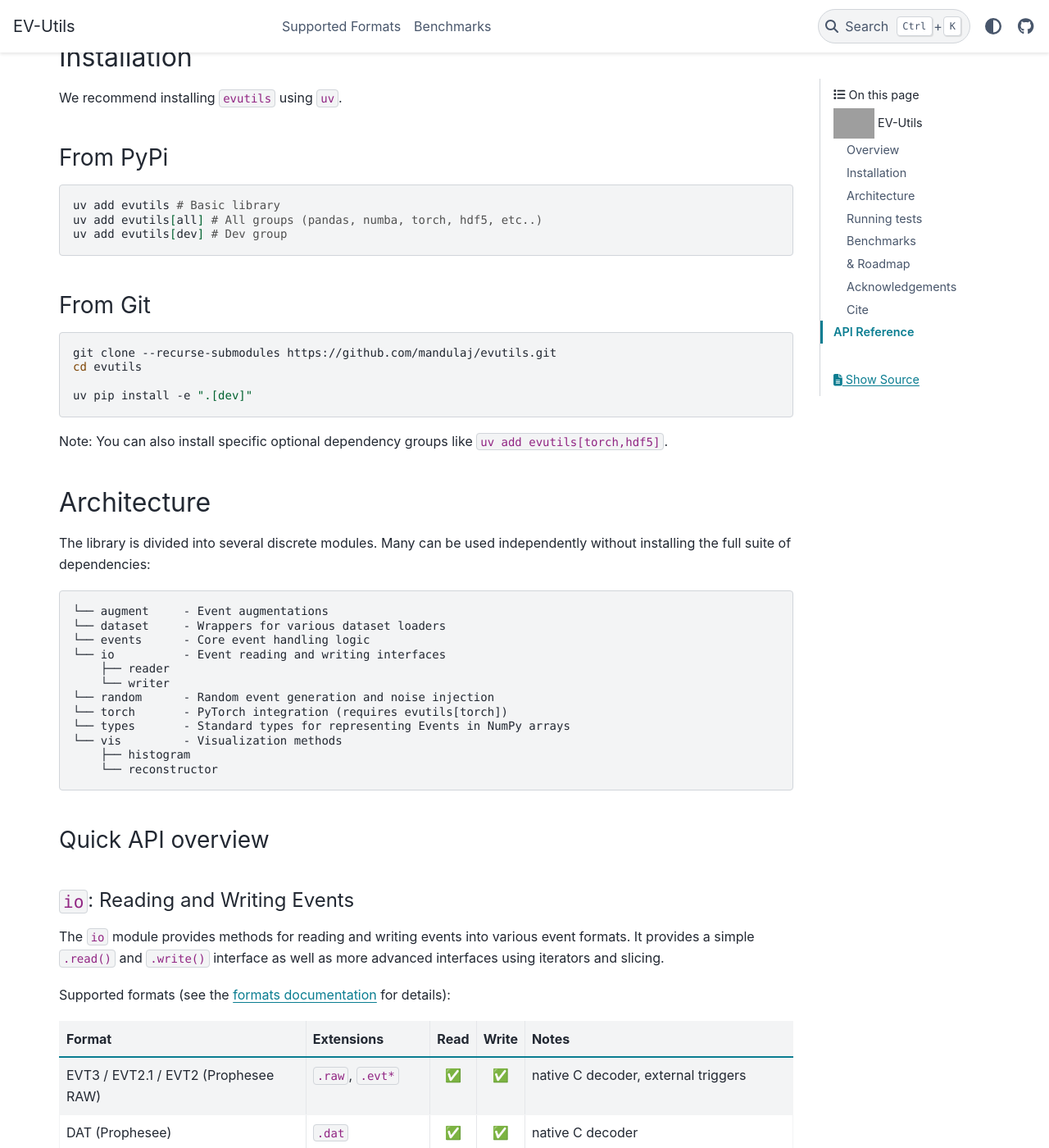
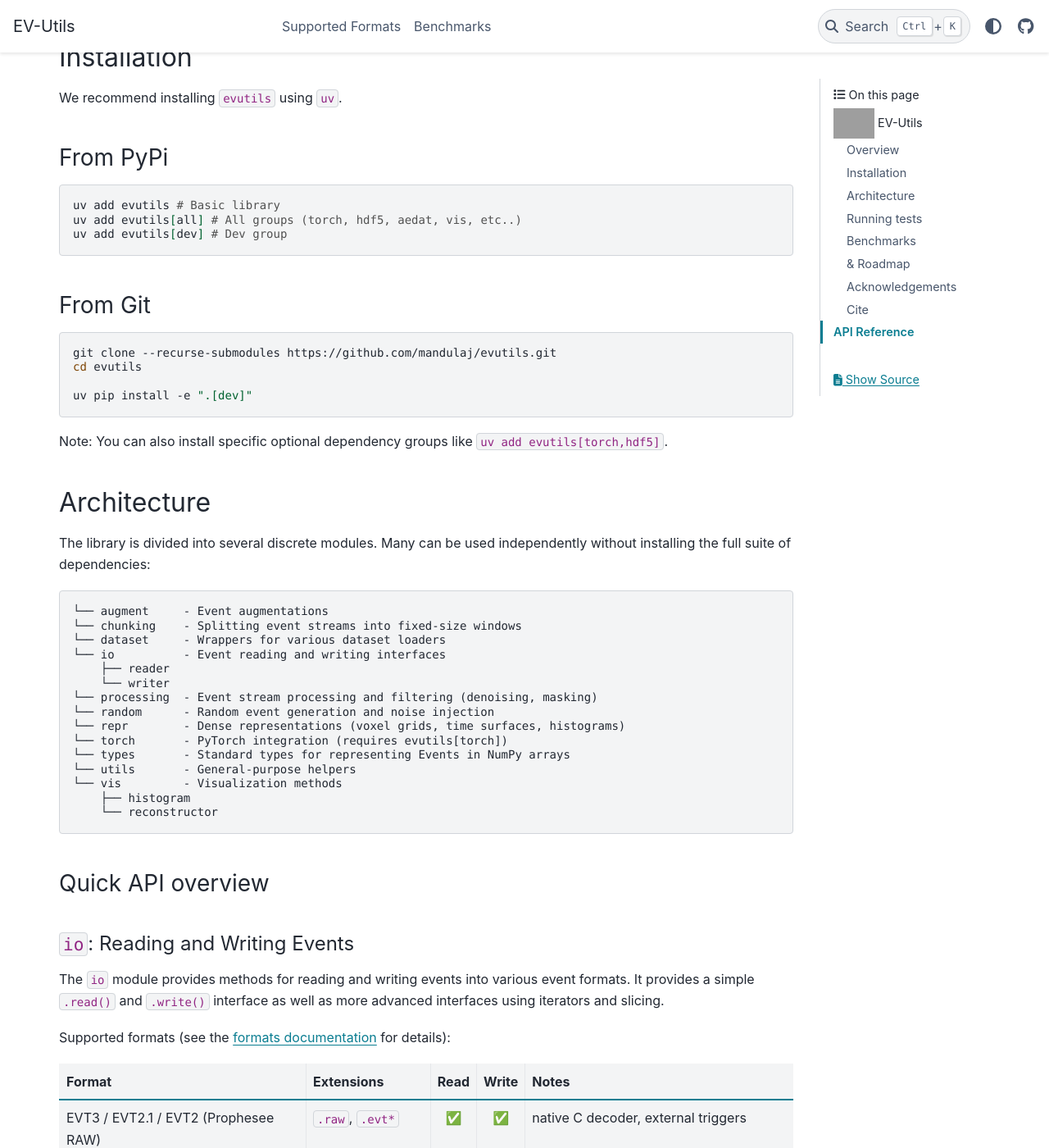
Before and after one commit to mandulaj/evutils, a Sphinx documentation site: the page built from docs/source/index.rst, in a window 1280 px wide and 1400 px high, scrolled down 945 px. Shown: the whole window at 82% size. Built offline with Sphinx 7.4.7 and the PyData theme 0.15.4, drawn with Linux system fonts in a browser that asks for light colours; pages that are not in the unit, such as notebooks, are missing from menus; some of the changed text lies outside the part shown; grey boxes are pictures that could not be loaded.

Commit message:
update the readme and docs about CSV parser

````diff
--- a/README.md
+++ b/README.md
@@ -30,7 +30,7 @@
 ### From PyPi
 ```bash
 uv add evutils # Basic library
-uv add evutils[all] # All groups (pandas, numba, torch, hdf5, etc..)
+uv add evutils[all] # All groups (torch, hdf5, aedat, vis, etc..)
 uv add evutils[dev] # Dev group
 ```
 
@@ -49,14 +49,17 @@
 
 ```
 └── augment     - Event augmentations
+└── chunking    - Splitting event streams into fixed-size windows
 └── dataset     - Wrappers for various dataset loaders
-└── events      - Core event handling logic
 └── io          - Event reading and writing interfaces
     ├── reader
     └── writer
+└── processing  - Event stream processing and filtering (denoising, masking)
 └── random      - Random event generation and noise injection
+└── repr        - Dense representations (voxel grids, time surfaces, histograms)
 └── torch       - PyTorch integration (requires evutils[torch])
 └── types       - Standard types for representing Events in NumPy arrays
+└── utils       - General-purpose helpers
 └── vis         - Visualization methods
     ├── histogram
     └── reconstructor
@@ -87,7 +90,7 @@
 | HDF5 (DSEC/RVT layout) | `.h5`, `.hdf5` | ✅ | ✅ | `evutils[hdf5]`, ms-index random access |
 | HDF5 (Prophesee layout) | `.h5`, `.hdf5` | ✅ | 🚧 | ECF-compressed files need the ECF plugin |
 | NPZ | `.npz` | ✅ | ✅ | streaming, `np.load`-compatible |
-| CSV / TXT | `.csv`, `.txt` | ✅ | ✅ | `evutils[pandas]` |
+| CSV / TXT | `.csv`, `.txt` | ✅ | ✅ | native C parser |
 | BIN | `.bin` | 🚧 | 🚧 | planned |
 
 ```python
````
Also changed, not shown: docs/source/formats.md (+3 -2 lines).
